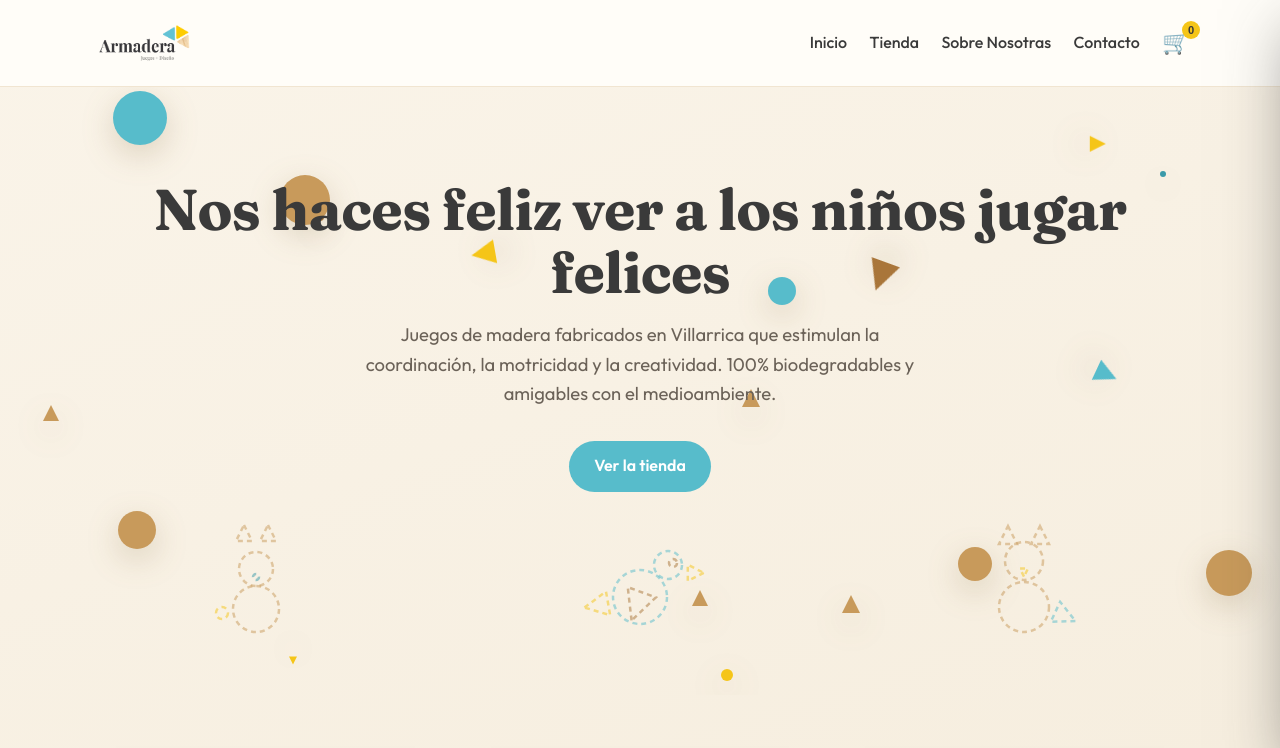
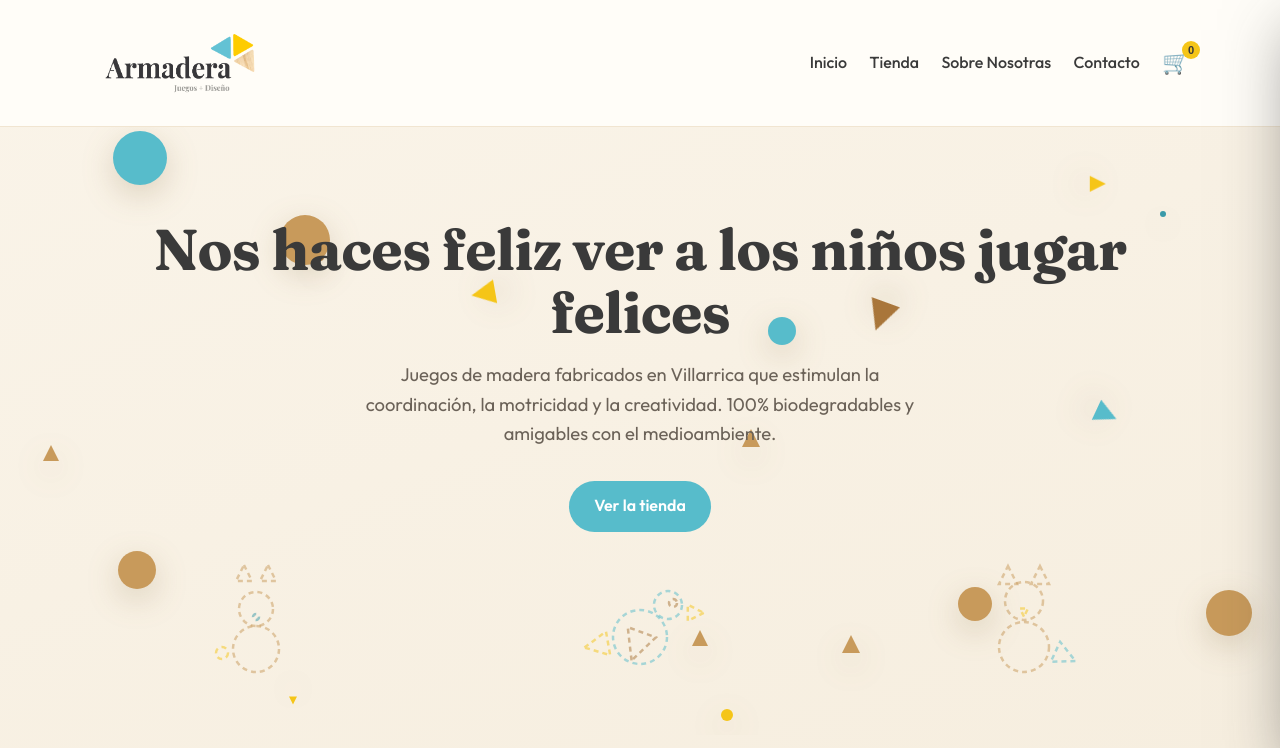
Before and after one commit to anguitait/armadera, a website: page index.html in a window 1280 px wide. Shown: the top 748 px of the page. Drawn offline with Linux system fonts and the light colour scheme.

Commit message:
style: agrandar el logo del header (60px -> 100px)

```diff
--- a/css/styles.css
+++ b/css/styles.css
@@ -19,7 +19,7 @@ img{ max-width:100%; display:block; }
 /* Header / nav */
 .site-header{ background:var(--paper); border-bottom:1px solid rgba(200,154,91,.25); position:sticky; top:0; z-index:50; }
 .site-header .container{ display:flex; align-items:center; justify-content:space-between; padding:.8rem 0; }
-.site-header .logo img{ height:60px; }
+.site-header .logo img{ height:100px; }
 .site-nav{ display:flex; gap:1.4rem; align-items:center; }
 .site-nav a{ text-decoration:none; color:var(--ink); font-weight:500; }
 .site-nav a:hover{ color:var(--teal-deep); }
```
